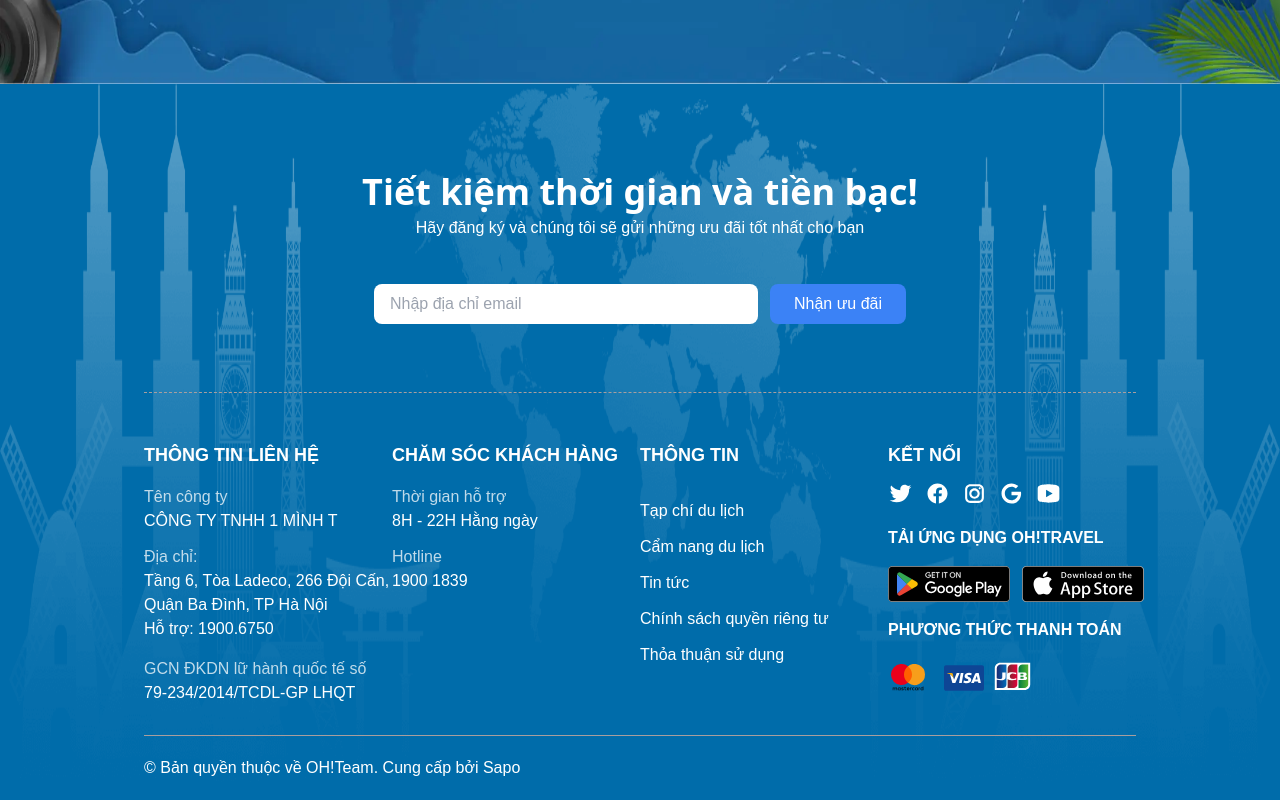
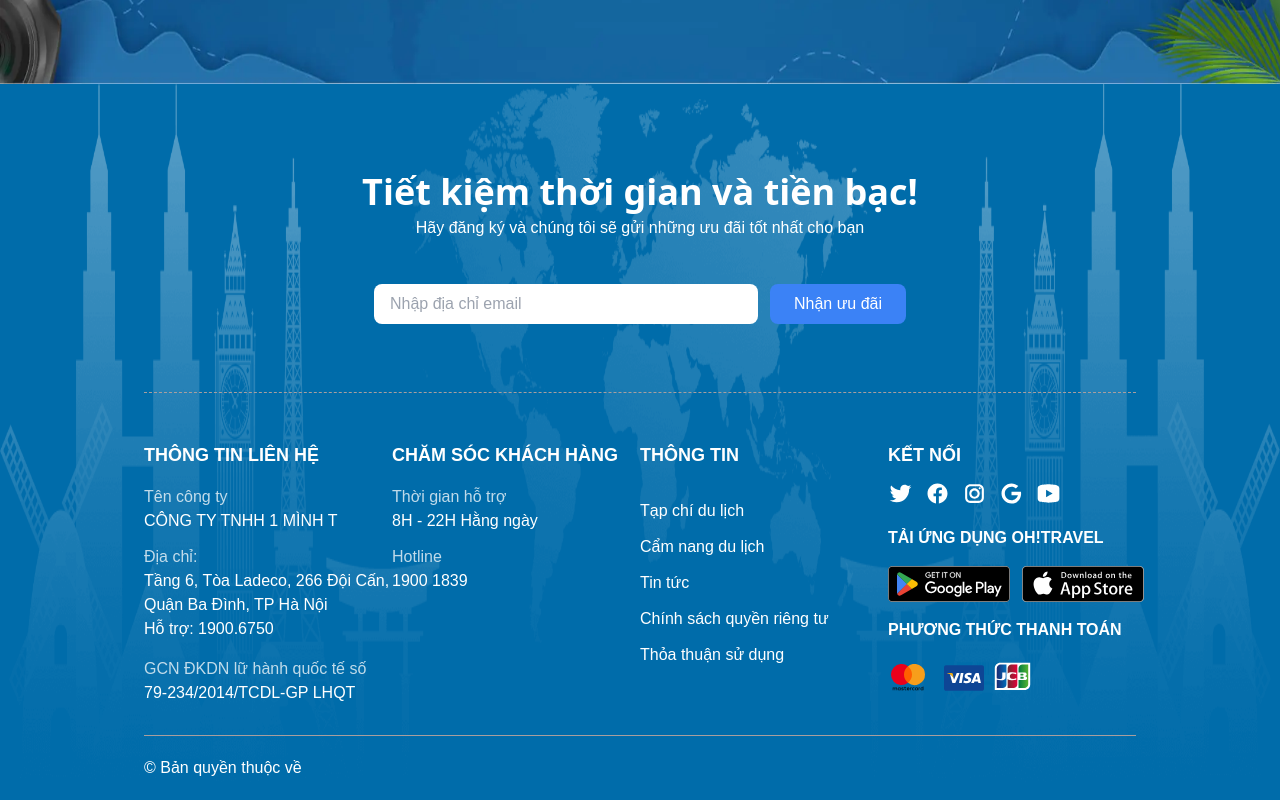
Before and after one commit to TuanHung1995/tour_app_angular, an Angular app: page / in a window 1280 px wide. Shown: the part 706-1506 px from the top of the page. Built offline with nearby package versions, Linux system fonts and the light colour scheme.

Commit message:
checkout main branch

```diff
--- a/src/app/footer/footer.component.html
+++ b/src/app/footer/footer.component.html
@@ -650,7 +650,7 @@
 
     <!-- Copyright -->
     <div class="mt-5 py-5 copyright">
-      <p>© Bản quyền thuộc về OH!Team. Cung cấp bởi Sapo</p>
+      <p>© Bản quyền thuộc về </p>
     </div>
   </div>
 </footer>
--- a/src/app/header/header.component.html
+++ b/src/app/header/header.component.html
@@ -20,17 +20,17 @@
       <!-- Tabs -->
       <div class="flex px-[270px]">
         <button
-          class="bg-white font-medium text-[15px] px-3 py-4 text-black focus:text-blue-600 focus:border-b-2 focus:border-blue-600 w-[200px] rounded-tl-lg"
+          class="bg-white font-medium text-[15px] px-3 py-4 text-black focus:text-blue-600 focus:border-b-2 focus:border-blue-600 hover:text-blue-600 hover:border-b-2 hover:border-blue-600 w-[200px] rounded-tl-lg"
         >
           DU LỊCH TRONG NƯỚC
         </button>
         <button
-          class="bg-white font-medium text-[15px] px-3 py-4 text-black w-[200px]"
+          class="bg-white font-medium text-[15px] px-3 py-4 text-black focus:text-blue-600 focus:border-b-2 focus:border-blue-600 hover:text-blue-600 hover:border-b-2 hover:border-blue-600 w-[200px]"
         >
           DU LỊCH NƯỚC NGOÀI
         </button>
         <button
-          class="bg-white font-medium text-[15px] px-3 py-4 text-black w-[200px] rounded-tr-lg"
+          class="bg-white font-medium text-[15px] px-3 py-4 text-black focus:text-blue-600 focus:border-b-2 focus:border-blue-600 hover:text-blue-600 hover:border-b-2 hover:border-blue-600 w-[200px] rounded-tr-lg"
         >
           TRA CỨU BOOKING
         </button>
```
